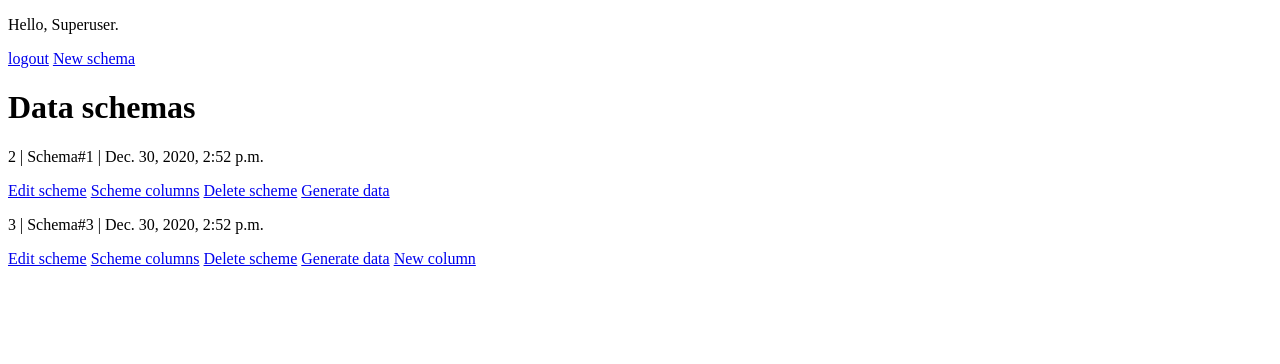
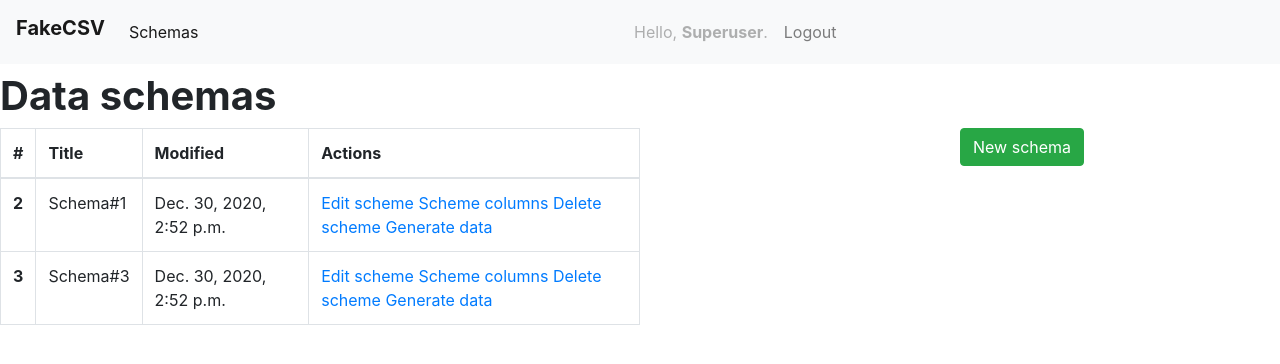
Before and after one commit to MrFlava/CSV_task, a Django app: page / in a window 1280 px wide. Shown: the top 364 px of the page. Run offline with Django 3.2, Linux system fonts and the light colour scheme; a user stored in the database is signed in; data comes from the database, SQL or seed files in the repository; both versions use the stored data as it was after the commit; some libraries are stand-ins or nearby versions.

Commit message:
Added front-end for schemas dashboard

```diff
--- a/schemas/templates/schemas/dashboard.html
+++ b/schemas/templates/schemas/dashboard.html
@@ -2,45 +2,65 @@
 <html lang="en">
 <head>
     <meta charset="UTF-8">
+    <link rel="stylesheet" href="https://stackpath.bootstrapcdn.com/bootstrap/4.3.1/css/bootstrap.min.css" integrity="sha384-ggOyR0iXCbMQv3Xipma34MD+dH/1fQ784/j6cY/iJTQUOhcWr7x9JvoRxT2MZw1T" crossorigin="anonymous">
+    <!--<link href="https://fonts.googleapis.com/css2?family=Roboto:wght@300&display=swap" rel="stylesheet">-->
     <title>Dashboard</title>
 </head>
 <body>
 {% if user.is_authenticated %}
-    <p>Hello, {{ user.get_username }}.</p>
-    <a href="/logout">logout</a>
+    <nav class="navbar navbar-expand-lg navbar-light bg-light">
+      <h2 class="navbar-brand font-weight-bold">FakeCSV</h2>
+      <button class="navbar-toggler" type="button" data-toggle="collapse" data-target="#navbarSupportedContent" aria-controls="navbarSupportedContent" aria-expanded="false" aria-label="Toggle navigation">
+        <span class="navbar-toggler-icon"></span>
+      </button>
 
-    <a href="/new_schema">New schema</a>
+      <div class="collapse navbar-collapse" id="navbarSupportedContent">
+        <ul class="navbar-nav mr-auto">
+          <li class="nav-item active">
+            <a class="nav-link" href="#">Schemas <span class="sr-only">(current)</span></a>
+          </li>
+        </ul>
+         <ul class="navbar-nav mr-auto my-2 my-lg-0">
+           <li class="nav-item">
+               <a class="nav-link disabled" href="#">Hello, <span class="font-weight-bold">{{ user.get_username }}</span>.</a>
+           </li>
+           <li class="nav-item">
+             <a class="nav-link" href="/logout">Logout</a>
+           </li>
+        </ul>
+
+      </div>
+    </nav>
     {% if schemas %}
-
-        <h1>Data schemas</h1>
-
-
+        <h1 class="my-2 font-weight-bold">Data schemas</h1>
+        <div class="form-group w-25 float-right">
+            <a class="btn btn-success w-20" href="/new_schema" role="button">New schema</a>
+        </div>
+        <table class="table table-bordered w-50">
+          <thead>
+            <tr>
+              <th scope="col">#</th>
+              <th scope="col">Title</th>
+              <th scope="col">Modified</th>
+              <th scope="col">Actions</th>
+            </tr>
+          </thead>
+          <tbody>
             {% for schema in schemas %}
-
-            <p>{{ schema.pk }} | {{ schema.name }} | {{ schema.last_modified }}</p>
+                <tr>
+                  <th scope="row">{{ schema.pk }}</th>
+                  <td>{{ schema.name }}</td>
+                  <td>{{ schema.last_modified }}</td>
+                  <td>
                       <a href="/schema/{{ schema.pk }}/edit">Edit scheme</a>
                       <a href="/schema/{{ schema.pk }}/columns">Scheme columns</a>
                       <a href="/schema/{{ schema.pk }}/delete">Delete scheme</a>
                       <a href="/schema/{{ schema.pk }}/generate_data">Generate data</a>
-
-
+                  </td>
+                </tr>
             {% endfor %}
-
-    {% endif %}
-
-    <a href="columns/new_column">New column</a>
-    {% if columns %}
-
-        <h1>Schema columns</h1>
-
-        {% for column in columns %}
-
-            <p>{{ column.name }} | {{ column.type }} |  {{ column.order }} </p>
-            <a href="columns/{{ column.pk }}/edit">Edit column</a>
-            <a href="columns/{{ column.pk }}/delete">Delete column</a>
-
-        {% endfor %}
-
+          </tbody>
+        </table>
     {% endif %}
 
 {% endif %}
```
Also changed, not shown: db.sqlite3. Lines whose indentation alone changed are shown as unchanged.
